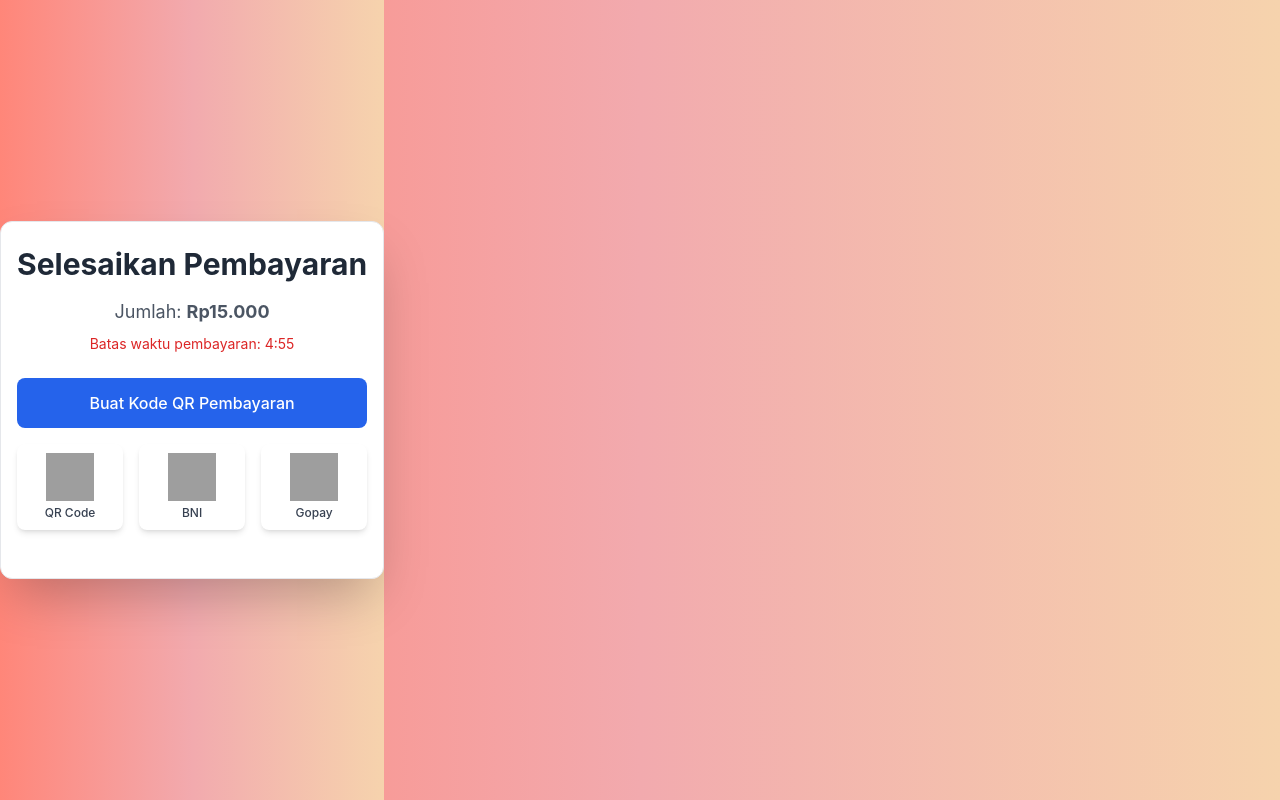
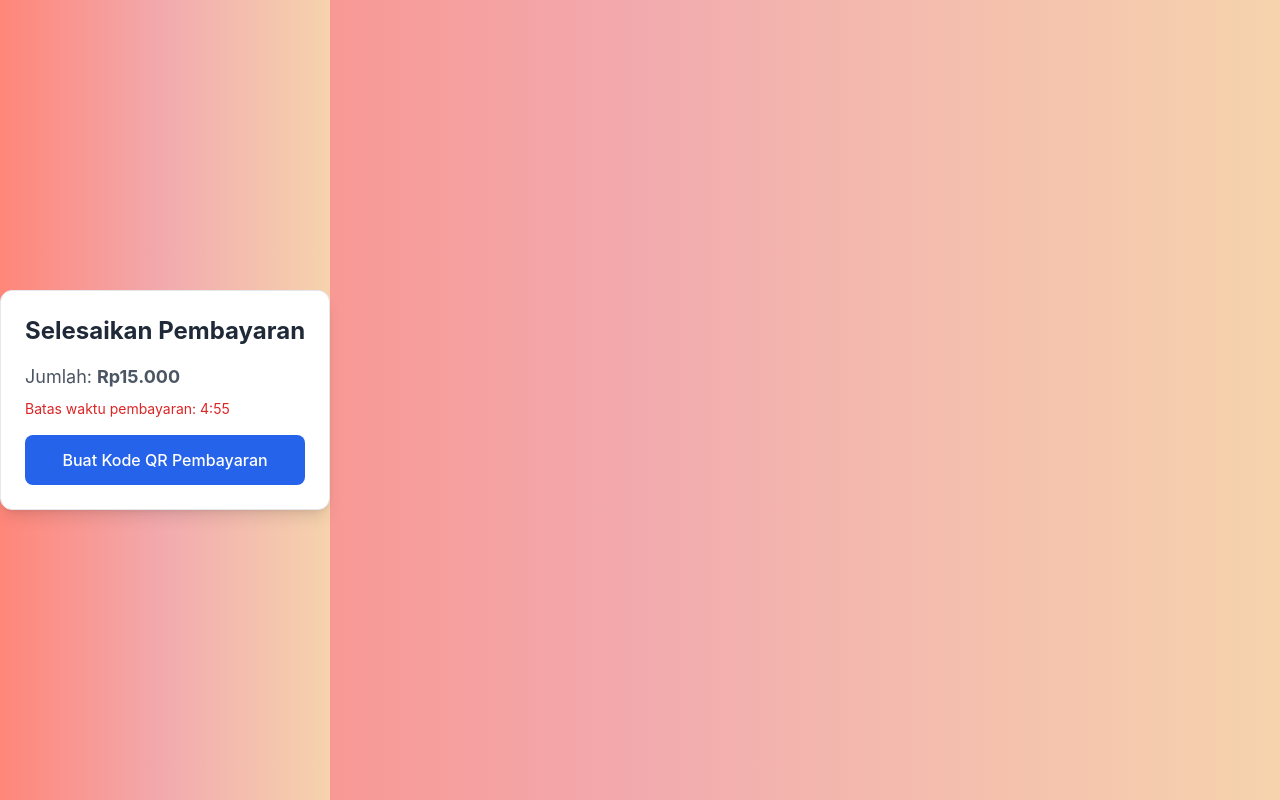
Before and after one commit to AndreasTopuh/FotoboxJO, a React (Vite) app in the folder client/: page /payment in a window 1280 px wide. Built offline with nearby package versions, Linux system fonts and the light colour scheme; grey boxes are pictures that could not be loaded; the HTML template or start-up script is replaced by a standard one.

Commit message:
modify the view ini payment

```diff
--- a/client/src/pages/PaymentScreen.jsx
+++ b/client/src/pages/PaymentScreen.jsx
@@ -13,6 +13,7 @@ export default function PaymentScreen() {
       setTimer((prev) => {
         if (prev <= 1) {
           clearInterval(interval);
+          setStatus('expired'); // Set status to expired if timer runs out
           return 0;
         }
         return prev - 1;
@@ -22,8 +23,9 @@ export default function PaymentScreen() {
   }, []);
 
   useEffect(() => {
-    const checkInterval = setInterval(async () => {
-      if (!orderId) return;
+    let checkInterval;
+    if (orderId) {
+      checkInterval = setInterval(async () => {
         try {
           const res = await fetch(`https://gofotobox.online/payment/status/${orderId}`);
           const data = await res.json();
@@ -32,12 +34,15 @@ export default function PaymentScreen() {
           if (data.status === 'settlement') {
             setShowModal(true);
             clearInterval(checkInterval); // Stop checking once settled
+          } else if (data.status === 'expired') {
+            clearInterval(checkInterval); // Stop checking if expired
           }
         } catch (err) {
-        console.error(err);
+          console.error('Error checking status:', err);
         }
-    }, 5000);
-    return () => clearInterval(checkInterval);
+      }, 5000); // Check every 5 seconds
+    }
+    return () => checkInterval && clearInterval(checkInterval);
   }, [orderId]);
 
   const createQRISPayment = async () => {
@@ -51,10 +56,30 @@ export default function PaymentScreen() {
       const data = await res.json();
       setQrUrl(data.qr_url);
       setOrderId(data.order_id);
+      setStatus('pending'); // Set initial status
     } catch (err) {
       console.error('Error fetching QR:', err);
+      setStatus('error');
     } finally {
       setLoading(false);
+    }
+  };
+
+  const checkPaymentStatus = async () => {
+    if (!orderId) return;
+    try {
+      const res = await fetch(`https://gofotobox.online/payment/status/${orderId}`);
+      const data = await res.json();
+      setStatus(data.status);
+
+      if (data.status === 'settlement') {
+        setShowModal(true);
+      } else if (data.status === 'expired') {
+        alert('Pembayaran telah kadaluarsa. Silakan coba lagi.');
+      }
+    } catch (err) {
+      console.error('Error checking status:', err);
+      alert('Gagal memeriksa status pembayaran.');
     }
   };
 
@@ -64,47 +89,52 @@ export default function PaymentScreen() {
   };
 
   return (
-    <div className="h-screen flex flex-col items-center justify-center bg-gradient-to-r from-[#FF8679] via-[#F2AAAE] to-[#F6D3AD]">
-      <div className="text-center max-w-lg mx-auto px-4 py-6 bg-white rounded-xl shadow-2xl border border-gray-200">
-        <h1 className="text-3xl font-bold mb-4 text-gray-800">Selesaikan Pembayaran</h1>
+    <div className="h-screen flex items-center justify-center bg-gradient-to-r from-[#FF8679] via-[#F2AAAE] to-[#F6D3AD]">
+      <div className="bg-white p-6 rounded-xl shadow-lg border border-gray-200 max-w-md mx-auto">
+        <h1 className="text-2xl font-bold mb-4 text-gray-800">Selesaikan Pembayaran</h1>
         <p className="mb-2 text-lg text-gray-600">Jumlah: <strong>Rp15.000</strong></p>
-        <p className="mb-6 text-sm text-red-600">Batas waktu pembayaran: {Math.floor(timer / 60)}:{String(timer % 60).padStart(2, '0')}</p>
+        <p className="mb-4 text-sm text-red-600">
+          Batas waktu pembayaran: {Math.floor(timer / 60)}:{String(timer % 60).padStart(2, '0')}
+        </p>
 
         {qrUrl ? (
-          <div className="mb-6 p-4 bg-gradient-to-br from-blue-100 to-purple-100 rounded-lg shadow-inner">
+          <div className="text-center">
+            <div className="bg-blue-50 p-4 rounded-lg border border-blue-200 mb-4">
               <img
                 src={qrUrl}
                 alt="QR Code Pembayaran"
-              className="w-72 h-72 mx-auto rounded-md border-2 border-white"
+                className="w-64 h-64 mx-auto rounded-md border-2 border-white"
               />
-            <p className="mt-2 text-sm text-gray-500">Scan kode QR menggunakan aplikasi e-wallet kamu</p>
-            <p className="mt-2 text-sm text-blue-600">Status: {status || 'Menunggu Pembayaran'}</p>
+              <p className="mt-2 text-sm text-gray-500">
+                Scan kode QR menggunakan aplikasi e-wallet kamu
+              </p>
+            </div>
+            <p className="mb-4 text-sm text-blue-600">Status: {status || 'Menunggu Pembayaran'}</p>
+            <button
+              onClick={checkPaymentStatus}
+              className="bg-blue-600 hover:bg-blue-700 text-white px-4 py-2 rounded-lg mr-2"
+            >
+              Periksa Status
+            </button>
+            {status === 'expired' && (
+              <button
+                onClick={createQRISPayment}
+                disabled={loading}
+                className="bg-green-600 hover:bg-green-700 text-white px-4 py-2 rounded-lg"
+              >
+                {loading ? 'Memuat...' : 'Buat Ulang QR'}
+              </button>
+            )}
           </div>
         ) : (
           <button
             onClick={createQRISPayment}
             disabled={loading || timer <= 0}
-            className="bg-blue-600 hover:bg-blue-700 text-white px-6 py-3 rounded-lg transition disabled:opacity-50 w-full mb-4"
+            className="bg-blue-600 hover:bg-blue-700 text-white px-6 py-3 rounded-lg w-full transition disabled:opacity-50"
           >
             {loading ? 'Memuat QR...' : 'Buat Kode QR Pembayaran'}
           </button>
         )}
-
-        {/* Payment Options (Placeholder - Style like the image) */}
-        <div className="grid grid-cols-3 gap-4 mb-6">
-          <button className="bg-white p-2 rounded-lg shadow-md hover:bg-gray-100">
-            <img src="/path/to/qris-icon.png" alt="QRIS" className="w-12 h-12 mx-auto" />
-            <p className="text-xs text-gray-700 mt-1">QR Code</p>
-          </button>
-          <button className="bg-white p-2 rounded-lg shadow-md hover:bg-gray-100">
-            <img src="/path/to/bni-icon.png" alt="BNI" className="w-12 h-12 mx-auto" />
-            <p className="text-xs text-gray-700 mt-1">BNI</p>
-          </button>
-          <button className="bg-white p-2 rounded-lg shadow-md hover:bg-gray-100">
-            <img src="/path/to/gopay-icon.png" alt="Gopay" className="w-12 h-12 mx-auto" />
-            <p className="text-xs text-gray-700 mt-1">Gopay</p>
-          </button>
-        </div>
       </div>
 
       {/* Success Modal */}
```
Lines whose indentation alone changed are shown as unchanged.
